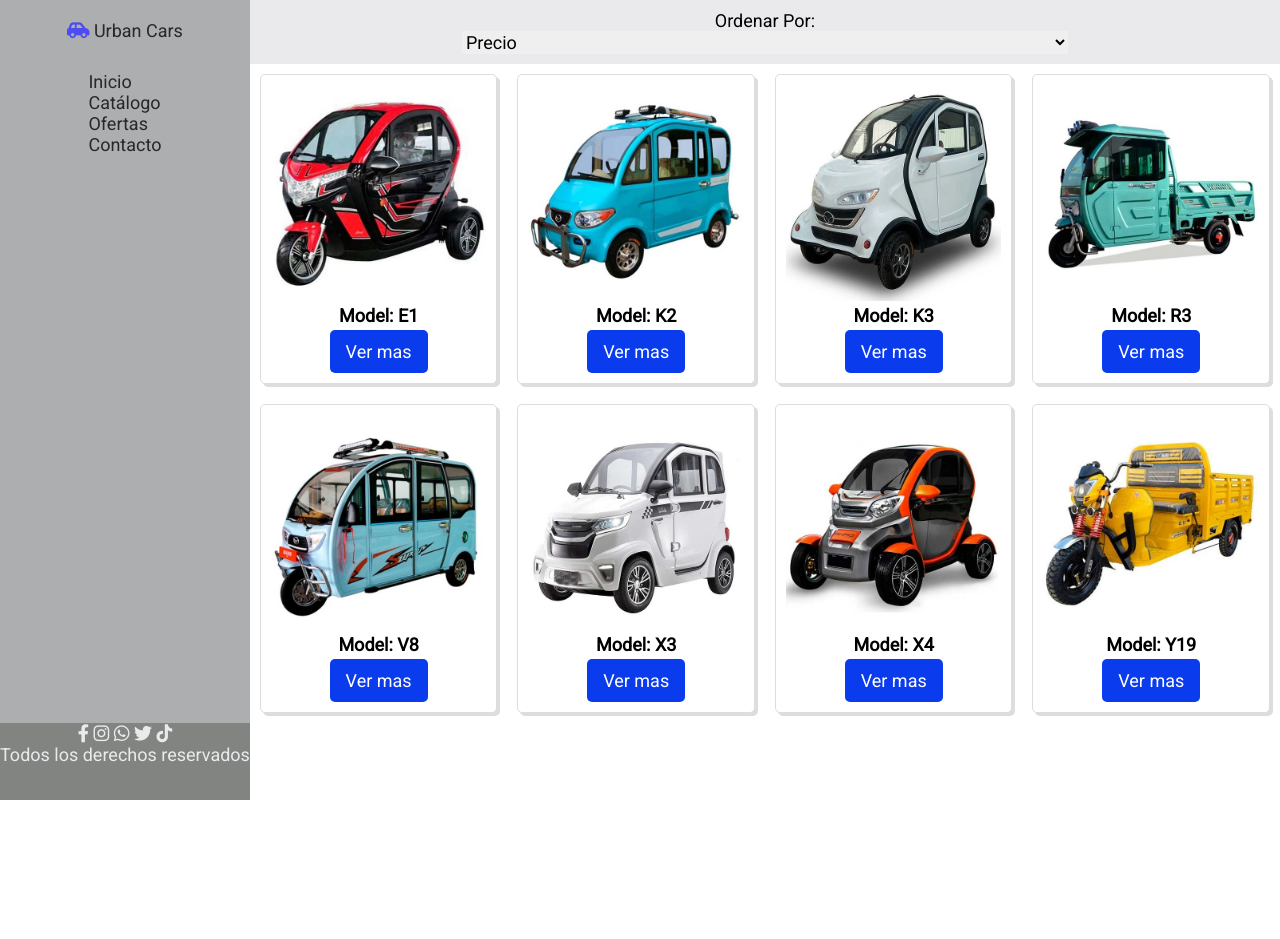
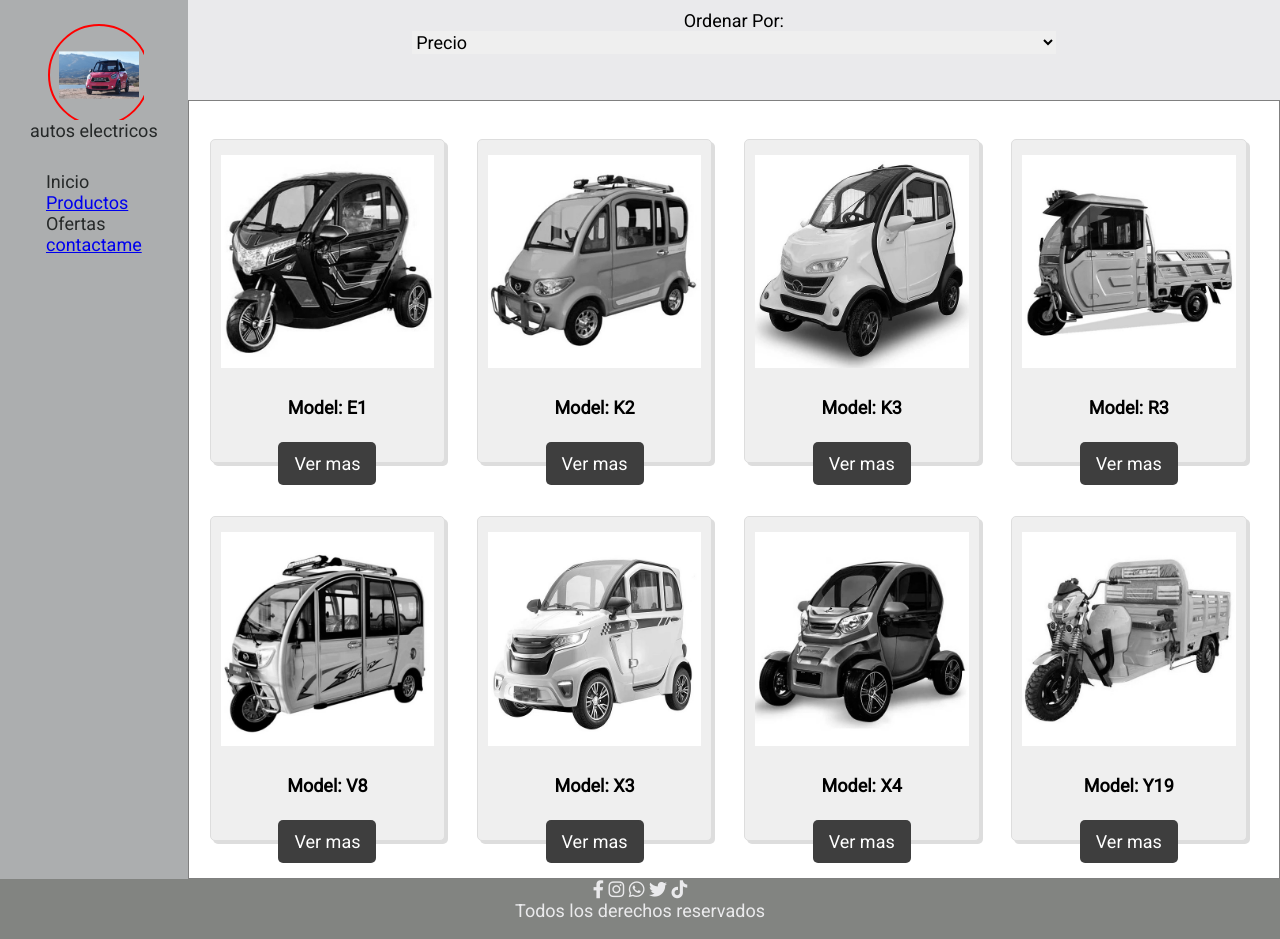
Before and after one commit to Pipeara/modulo02desafio03, a plain HTML site: page index1.html in a window 1280 px wide. Before the commit the page ends 800 px from the top, so only its background shows below. Drawn offline with Linux system fonts and the light colour scheme.

Commit message:
cambios al archivos html

```diff
--- a/assets/css/style.css
+++ b/assets/css/style.css
@@ -7,8 +7,10 @@
   }
 
   .grid {
-    height: 100vh;
+    min-height: 100vh;
+    max-width: 100%;
     display: grid;
+    grid-template-columns: 1fr;
     grid-template-rows: auto auto 1fr auto auto;
     grid-template-areas:
       "header"
@@ -16,6 +18,19 @@
       "main"
       "paginador"
       "footer";
+  }
+
+  .logo-animation {
+    animation: fade 4s ease-in-out infinite;
+  }
+
+  @keyframes fade {
+    0%, 100% {
+      opacity: 0;
+    }
+    50% {
+      opacity: 2;
+    }
   }
 
   header {
@@ -26,18 +41,62 @@ header {
     justify-content: space-between;
     padding: 20px 30px;
   }
-
-header p i{
-    color:#4c4cf1;
+  .hamburger {
+    display: inline-block;
+    cursor: pointer;
   }
 
-filter{
+  .line {
+    display: block;
+    width: 25px;
+    height: 3px;
+    margin-bottom: 5px;
+    background-color: #000;
+    transition: transform 0.3s ease-in-out;
+  }
+
+  #menu-toggle {
+    display: none;
+  }
+  /* ~ en CSS para aplicar estilos a los elementos que siguen al botón cuando está seleccionado (:checked */
+  #menu-toggle:checked ~ .header__menu {
+    display: flex;
+  }
+
+  #menu-toggle:checked ~ .hamburger .line:nth-child(1) {
+    transform: rotate(45deg) translate(5px, 5px);
+  }
+
+  #menu-toggle:checked ~ .hamburger .line:nth-child(2) {
+    opacity: 0;
+  }
+
+  #menu-toggle:checked ~ .hamburger .line:nth-child(3) {
+    transform: rotate(-45deg) translate(5px, -5px);
+  }
+
+
+  .header__menu {
+    display: flex;
+    margin-top: 30px;
+    gap: 10px;
+  }
+
+  .header__menu {
+    display: none; /* Ocultar el menú principal por defecto */
+  }
+
+  header p i {
+    color: #4c4cf1;
+  }
+
+  filter {
     grid-area: filter;
-    background-color: #EAEAEC;
+    background-color: #eaeaec;
     display: flex;
     flex-direction: column;
     align-items: center;
-    padding: 10px 10px 10px 10px;
+    padding: 10px;
   }
 
   .filter__select {
@@ -48,9 +107,13 @@ main {
     grid-area: main;
     display: flex;
     flex-direction: column;
-    gap: 14px;
-    overflow: auto;
+    justify-content: center;
+    align-items: center;
+    padding: 1%;
+    border: solid 1px gray;
+    background-color: white;
   }
+
   .paginador {
     grid-area: paginador;
     display: flex;
@@ -58,15 +121,15 @@ main {
     gap: 2px;
   }
 
-
   footer {
     grid-area: footer;
     background-color: #828481;
-    color: #EAEAEC;
+    color: #eaeaec;
     text-align: center;
   }
 
   .container-products {
+
     display: flex;
     flex-direction: column;
     align-items: center;
@@ -74,17 +137,30 @@ footer {
 
   .card {
     display: flex;
+   /* grid-template-columns: repeat(auto-fit, minmax(300px, 1fr));*/
+    grid-gap: 20px;
     flex-direction: column;
     align-items: center;
-    background-color: #fff;
+    background-color: #f3eeee;
     border: 1px solid #dddddd;
     border-radius: 5px;
     margin: 10px;
     padding: 10px;
     box-shadow: 3px 3px #dddddd;
+    filter: grayscale(100%);
+    transition: filter 0.8s ease;
+    width: 80%;
+    height: 80%;
+  }
+
+  .card:hover {
+    filter: none;
+    transform: scale(1.05);
+    box-shadow: 0 0 10px rgba(0, 0, 0, 0.2);
   }
 
   .card__image {
+    padding: 5px;
     width: 100%;
   }
 
@@ -100,20 +176,66 @@ footer {
     color: #fff;
   }
 
+  @media (min-width: 576px) {
+    .grid {
+      grid-template-columns: auto;
+      grid-template-rows: 100px 1fr 60px;
+      grid-template-areas:
+        "header filter"
+        "header main"
+        "footer footer";
+
+    }
+
+    header {
+      display: flex;
+      flex-direction: column;
+      justify-content: flex-start;
+      align-items: center;
+    }
+
     .header__menu {
+      display: inline-block;
+      margin-top: 30px;
+    }
+
+    /*.header__menu li {
+      list-style: none;*/
+      .hamburger {
         display: none;
       }
 
-@media(min-width: 576px) {
+
+
+    .paginador {
+      display: none;
+    }
+
+    main {
+      display :grid;
+      grid-template-columns: auto;
+      overflow: auto;
+    }
+
+    .container-products {
+      display: flex;
+      grid-template-columns: repeat(auto,1fr);
+      flex-direction: column;
+      align-items: center;
+    }
+
+
+  @media (min-width: 992px) {
     .grid {
-
+      display: grid;
+      grid-template-columns:auto ;
       grid-template-areas:
         "header filter"
         "header main"
-            "footer paginador";
+        "footer footer";
     }
+
     main {
-        grid-area: main;
       overflow: auto;
     }
 
@@ -121,11 +243,6 @@ footer {
       display: grid;
       grid-template-columns: repeat(4, 1fr);
       align-items: center;
-
-    }
-
-    .d-none {
-        display: none;
     }
 
     header {
@@ -133,7 +250,6 @@ footer {
       flex-direction: column;
       justify-content: flex-start;
       align-items: center;
-
     }
 
     .header__menu {
@@ -144,7 +260,9 @@ footer {
     .header__menu li {
       list-style: none;
     }
-      .paginador{
-        display:none ;
+
+    .paginador {
+      display: none;
     }
   }
+}
--- a/index.html
+++ b/index1.html
@@ -8,19 +8,32 @@
     <link href='https://fonts.googleapis.com/css?family=Roboto' rel='stylesheet'>
     <link rel="stylesheet" href="https://cdnjs.cloudflare.com/ajax/libs/font-awesome/6.2.0/css/all.min.css">
     <link rel="stylesheet" href="./assets/css/style.css">
-    <title>UrbanCar</title>
+    <title>elictricar</title>
 </head>
 
 <body>
     <div class="grid">
         <header>
-            <p><i class="fa-solid fa-car-side"></i> Urban Cars</p>
-            <i class="d-none fa-solid fa-bars"></i>
+            <svg xmlns="http://www.w3.org/2000/svg" viewBox="0 0 100 100" width="100" height="100" class="logo-animation">
+                <circle cx="55" cy="55" r="50" fill="none" stroke="#FF0000" stroke-width="2" />
+                <image href="./assets/img/logo.png" x="15" y="15" width="80" height="80" />
+
+              </svg>
+            <p> autos electricos</p>
+          <!--<i class="d-none fa-solid fa-bars"></i>-->
+          <input type="checkbox" id="menu-toggle" />
+<label for="menu-toggle" class="hamburger">
+  <span class="line"></span>
+  <span class="line"></span>
+  <span class="line"></span>
+</label>
+
             <ul class="header__menu">
                 <li>Inicio</li>
-                <li>Catálogo</li>
+                <li><a href="#container-products">Productos</a></li>
                 <li>Ofertas</li>
-                <li>Contacto</li>
+                <li><a href="#footer">contactame</a></li>
+
             </ul>
         </header>
         <filter>
@@ -33,55 +46,60 @@
             </select>
         </filter>
         <main>
+
+       <div id="container-products">
             <div class="container-products">
                 <div class="card">
-                    <img class="card__image" src="./assets/img/e1.jpg" alt="e1" />
+                    <img class="card__image" src="./assets/img/e1.jpg" alt="e1">
                     <h5 class="card__title">Model: E1</h5>
                     <button class="card__btn">Ver mas</button>
                 </div>
                 <div class="card">
-                    <img class="card__image" src="./assets/img/k2.jpg" alt="k2" />
+                    <img class="card__image" src="./assets/img/k2.jpg" alt="k2">
                     <h5 class="card__title">Model: K2</h5>
                     <button class="card__btn">Ver mas</button>
                 </div>
                 <div class="card">
-                    <img class="card__image" src="./assets/img/k3.jpg" alt="k3" />
+                    <img class="card__image" src="./assets/img/k3.jpg" alt="k3">
                     <h5 class="card__title">Model: K3</h5>
                     <button class="card__btn">Ver mas</button>
                 </div>
                 <div class="card">
-                    <img class="card__image" src="./assets/img/r3.jpg" alt="r3" />
+                    <img class="card__image" src="./assets/img/r3.jpg" alt="r3">
                     <h5 class="card__title">Model: R3</h5>
                     <button class="card__btn">Ver mas</button>
                 </div>
                 <div class="card">
-                    <img class="card__image" src="./assets/img/v8.jpg" alt="v8" />
+                    <img class="card__image" src="./assets/img/v8.jpg" alt="v8">
                     <h5 class="card__title">Model: V8</h5>
                     <button class="card__btn">Ver mas</button>
                 </div>
                 <div class="card">
-                    <img class="card__image" src="./assets/img/x3.jpg" alt="x3" />
+                    <img class="card__image" src="./assets/img/x3.jpg" alt="x3">
                     <h5 class="card__title">Model: X3</h5>
                     <button class="card__btn">Ver mas</button>
                 </div>
                 <div class="card">
-                    <img class="card__image" src="./assets/img/x4.jpg" alt="x4" />
+                    <img class="card__image" src="./assets/img/x4.jpg" alt="x4">
                     <h5 class="card__title">Model: X4</h5>
                     <button class="card__btn">Ver mas</button>
                 </div>
                 <div class="card">
-                    <img class="card__image" src="./assets/img/y19.jpg" alt="y19" />
+                    <img class="card__image" src="./assets/img/y19.jpg" alt="y19">
                     <h5 class="card__title">Model: Y19</h5>
                     <button class="card__btn">Ver mas</button>
                 </div>
             </div>
+
+       </div>
         </main>
         <div class="paginador">
             <button><i class="fa fa-arrow-left"></i></button>
             <button>1</button><button>2</button><button>3</button><button>4</button>
             <button><i class="fa fa-arrow-right"></i></button>
         </div>
-        <footer>
+        <footer id="footer">
+
             <div>
                 <i class="fa-brands fa-facebook-f"></i>
                 <i class="fa-brands fa-instagram"></i>
@@ -91,7 +109,8 @@
             </div>
             <div>Todos los derechos reservados</div>
         </footer>
-    </div>
+        </div>
+
 </body>
 
 </html>
```
Also changed, not shown: assets/img/logo.png (added), 2 other files. Lines whose indentation alone changed are shown as unchanged.
